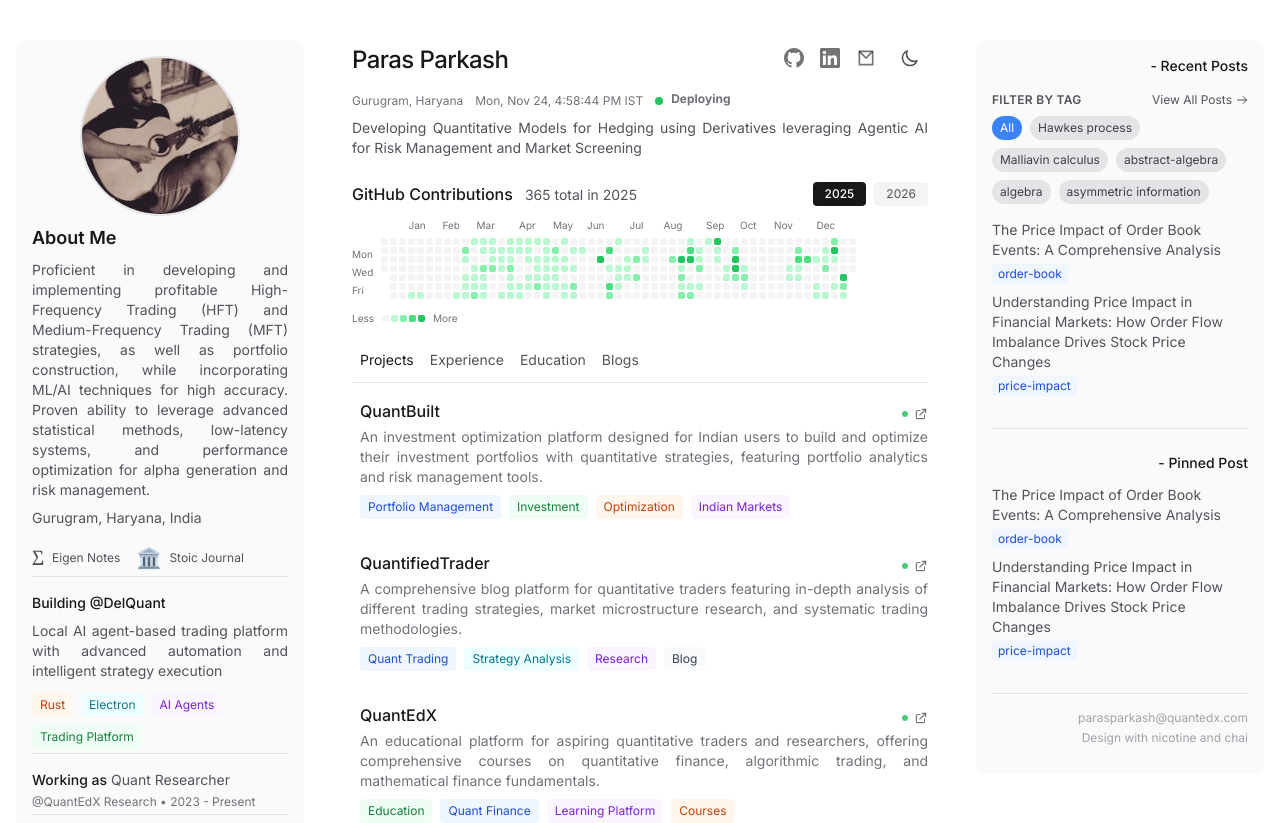
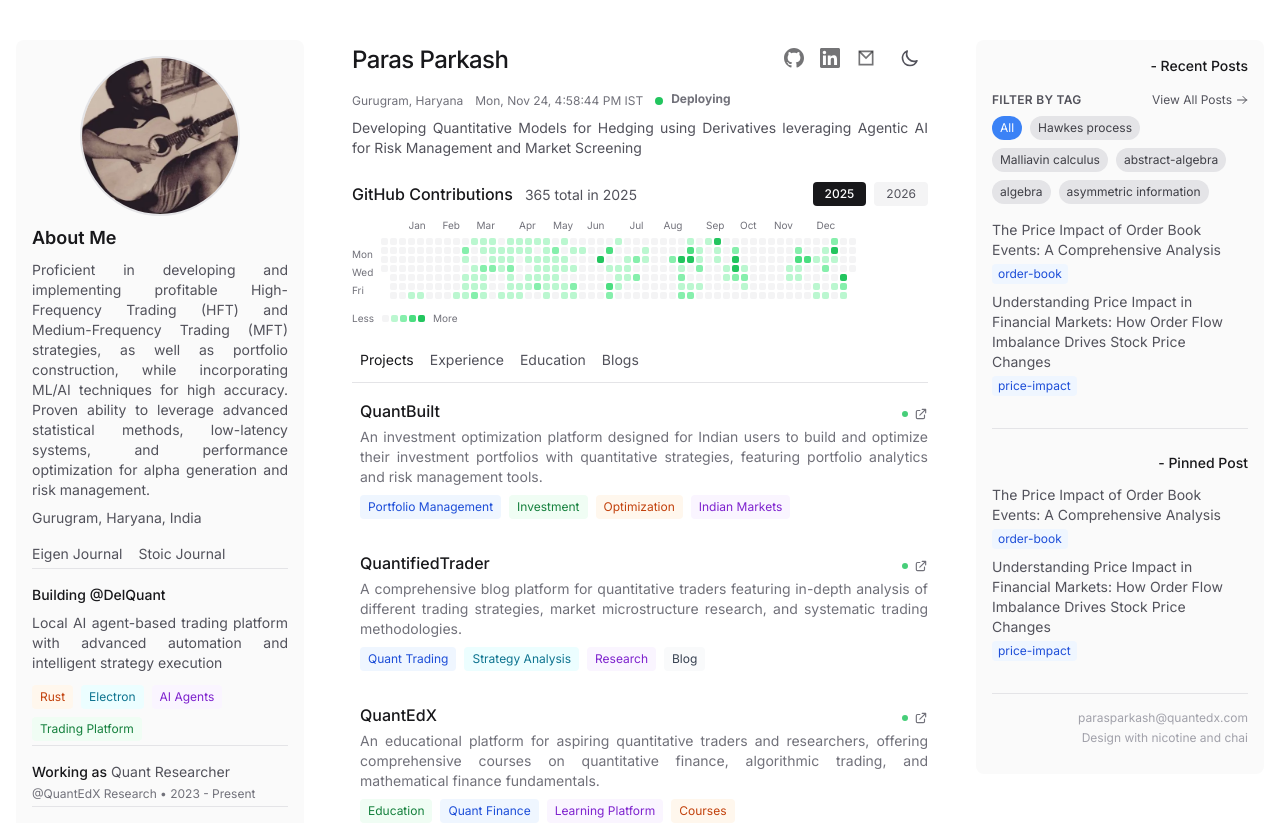
Before and after one commit to parasxparkash/parasxparkash.github.io, a Next.js app: page / in a window 1280 px wide. Shown: the top 823 px of the page. Built offline with nearby package versions, Linux system fonts and the light colour scheme.

Commit message:
Update links: remove icons, change to Eigen Journal

```diff
--- a/src/app/page.tsx
+++ b/src/app/page.tsx
@@ -150,27 +150,25 @@ export default function Home() {
             </div>
           </div>
 
-          {/* Eigen Notes and Stoic Journal Links */}
+          {/* Eigen Journal and Stoic Journal Links */}
           <div className="flex items-center gap-4 mt-3 mb-1">
             <a
-              href="https://eigennotes.vercel.app"
+              href="https://eigenjournal.vercel.app"
               target="_blank"
               rel="noopener noreferrer"
-              className="flex items-center gap-2 text-sm text-zinc-600 dark:text-zinc-400 hover:text-zinc-900 dark:hover:text-zinc-100 transition-colors group"
-              title="Eigen Notes"
+              className="text-sm text-zinc-600 dark:text-zinc-400 hover:text-zinc-900 dark:hover:text-zinc-100 transition-colors"
+              title="Eigen Journal"
             >
-              <span className="text-xl font-serif group-hover:scale-110 transition-transform">Σ</span>
-              <span className="text-xs">Eigen Notes</span>
+              Eigen Journal
             </a>
             <a
               href="https://parasparkash.netlify.app"
               target="_blank"
               rel="noopener noreferrer"
-              className="flex items-center gap-2 text-sm text-zinc-600 dark:text-zinc-400 hover:text-zinc-900 dark:hover:text-zinc-100 transition-colors group"
+              className="text-sm text-zinc-600 dark:text-zinc-400 hover:text-zinc-900 dark:hover:text-zinc-100 transition-colors"
               title="Stoic Journal"
             >
-              <span className="text-xl group-hover:scale-110 transition-transform">🏛️</span>
-              <span className="text-xs">Stoic Journal</span>
+              Stoic Journal
             </a>
           </div>
 
```
